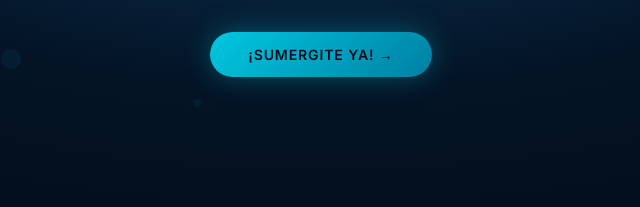
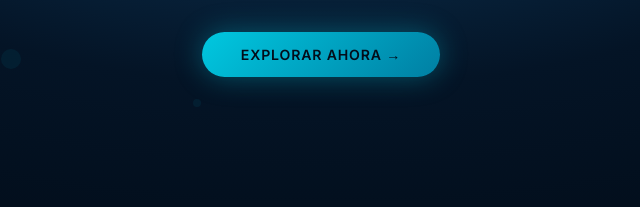
Before and after one commit to leandroarbeletche-web/ocean-life, a plain HTML site: page index.html in a window 1280 px wide. Shown: the part 522-729 px from the top of the page, 319-959 px from the left. Drawn offline with nearby package versions, Linux system fonts and the light colour scheme.

Commit message:
Revert "Cambiar el texto del botón principal del inicio"
Se vuelve al texto original "Explorar ahora".

Co-Authored-By: Claude Opus 5.5 <noreply@anthropic.com>
Claude-Session: https://claude.ai/code/session_01GB46BTQDxSKrYMr4MCkSN1

```diff
--- a/index.html
+++ b/index.html
@@ -38,7 +38,7 @@
     <p class="hero-eyebrow">Explorá el mundo submarino</p>
     <h1>Bienvenido a<br><em>Ocean Life</em></h1>
     <p class="hero-sub">Descubrí las criaturas más fascinantes del océano, sus ecosistemas y los secretos del mundo marino.</p>
-    <a href="animales.html" class="btn-primary">¡Sumergite ya! →</a>
+    <a href="animales.html" class="btn-primary">Explorar ahora →</a>
     <div class="hero-wave">
       <svg viewBox="0 0 1440 80" xmlns="http://www.w3.org/2000/svg" preserveAspectRatio="none">
         <path d="M0,40 C360,80 1080,0 1440,40 L1440,80 L0,80 Z" fill="#041426"/>
```
